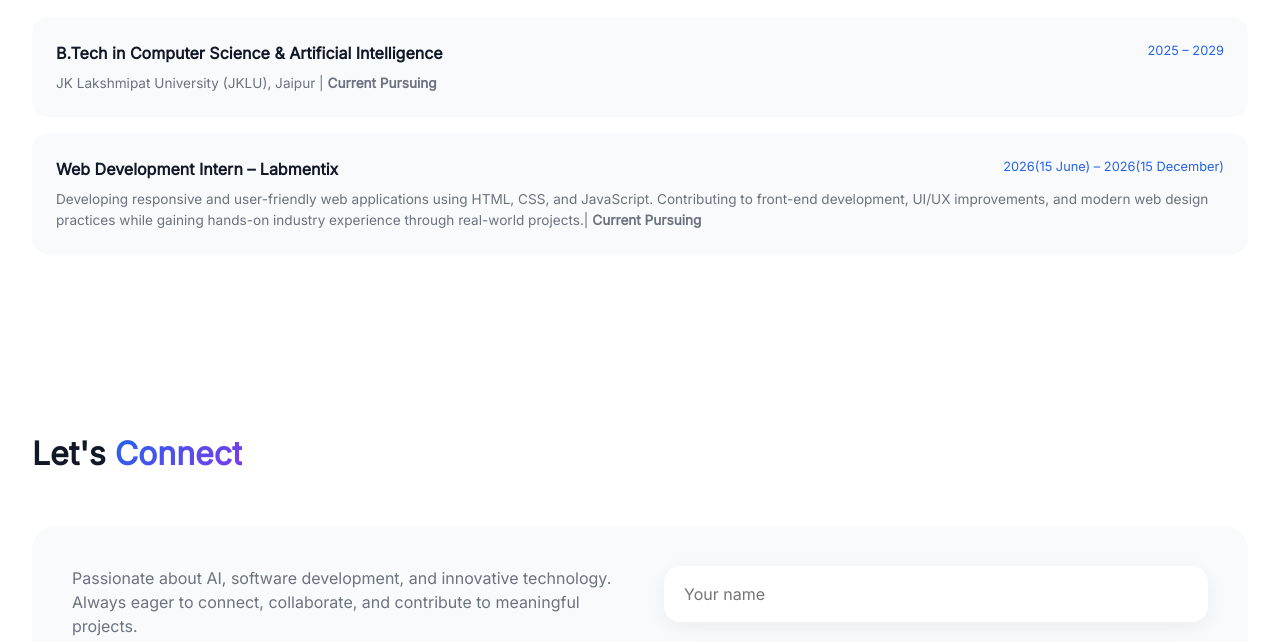
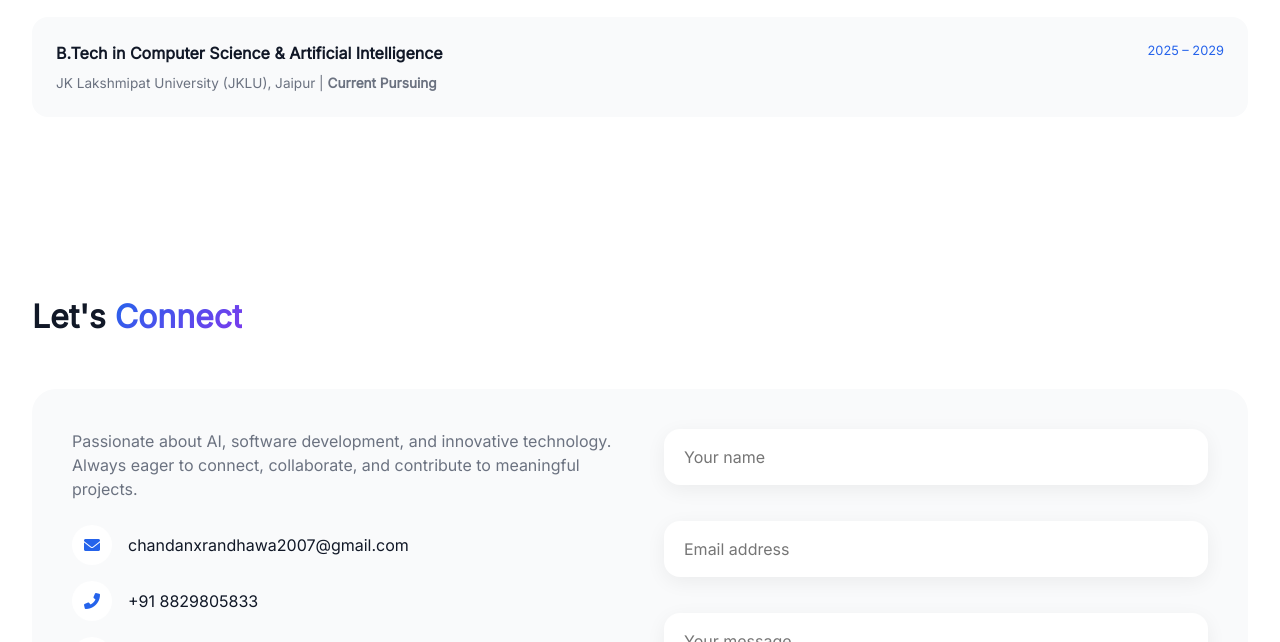
Before and after one commit to ChandanPRitSingh23/Portfolio-Website, a plain HTML site: page index.html in a window 1280 px wide. Shown: the part 2760-3402 px from the top of the page. Drawn offline with Linux system fonts and the light colour scheme.

Commit message:
Update index.html

```diff
--- a/index.html
+++ b/index.html
@@ -235,10 +235,7 @@
         <div class="edu-detail">JK Lakshmipat University (JKLU), Jaipur | <strong>Current Pursuing</strong></div>
       </div>
 
-      <div class="edu-item">
-        <div class="edu-header"><span class="edu-title"> Web Development Intern – Labmentix</span><span class="edu-date">2026(15 June) – 2026(15 December)</span></div>
-        <div class="edu-detail"><p>Developing responsive and user-friendly web applications using HTML, CSS, and JavaScript. Contributing to front-end development, UI/UX improvements, and modern web design practices while gaining hands-on industry experience through real-world projects.|  <strong>Current Pursuing</strong></p></div>
-      </div>
+
 
     </div>
   </section>
```
